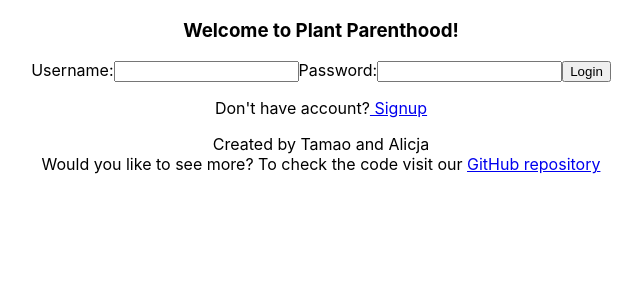
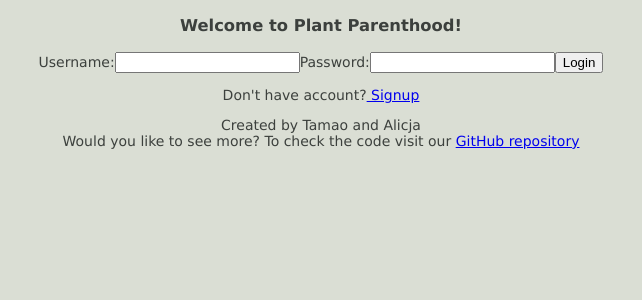
Before and after one commit to GitAlicja/plant-parenthood, a React (Create React App) app in the folder client/: page / in a window 1280 px wide. Shown: the top 300 px of the page, without its empty margins (319-961 px from the left). Built offline with nearby package versions, Linux system fonts and the light colour scheme; no server answers.

Commit message:
body styles

```diff
--- a/client/src/App.css
+++ b/client/src/App.css
@@ -2,39 +2,15 @@
   text-align: center;
 }
 
-.App-logo {
-  height: 40vmin;
-  pointer-events: none;
-}
-
-@media (prefers-reduced-motion: no-preference) {
-  .App-logo {
-    animation: App-logo-spin infinite 20s linear;
-  }
-}
-
-.App-header {
-  background-color: #282c34;
-  min-height: 100vh;
+body {
+  padding: 0;
+  margin: 0;
+  font: 14px "Lucida Grande", Helvetica, Arial, sans-serif;
+  color: #3C403D;
+  background-color: #daded4;
   display: flex;
   flex-direction: column;
-  align-items: center;
-  justify-content: center;
-  font-size: calc(10px + 2vmin);
-  color: white;
-}
-
-.App-link {
-  color: #61dafb;
-}
-
-@keyframes App-logo-spin {
-  from {
-    transform: rotate(0deg);
-  }
-  to {
-    transform: rotate(360deg);
-  }
+  min-height: 100vh;
 }
 
 
--- a/package.json
+++ b/package.json
@@ -11,6 +11,7 @@
     "axios": "^0.21.1",
     "bcryptjs": "^2.4.3",
     "body-parser": "^1.18.3",
+    "bootstrap": "^4.6.0",
     "cloudinary": "^1.24.0",
     "connect-mongo": "^3.2.0",
     "cookie-parser": "^1.4.3",
```
Also changed, not shown: 1 other file (tests, documents, lock files or other folders).
